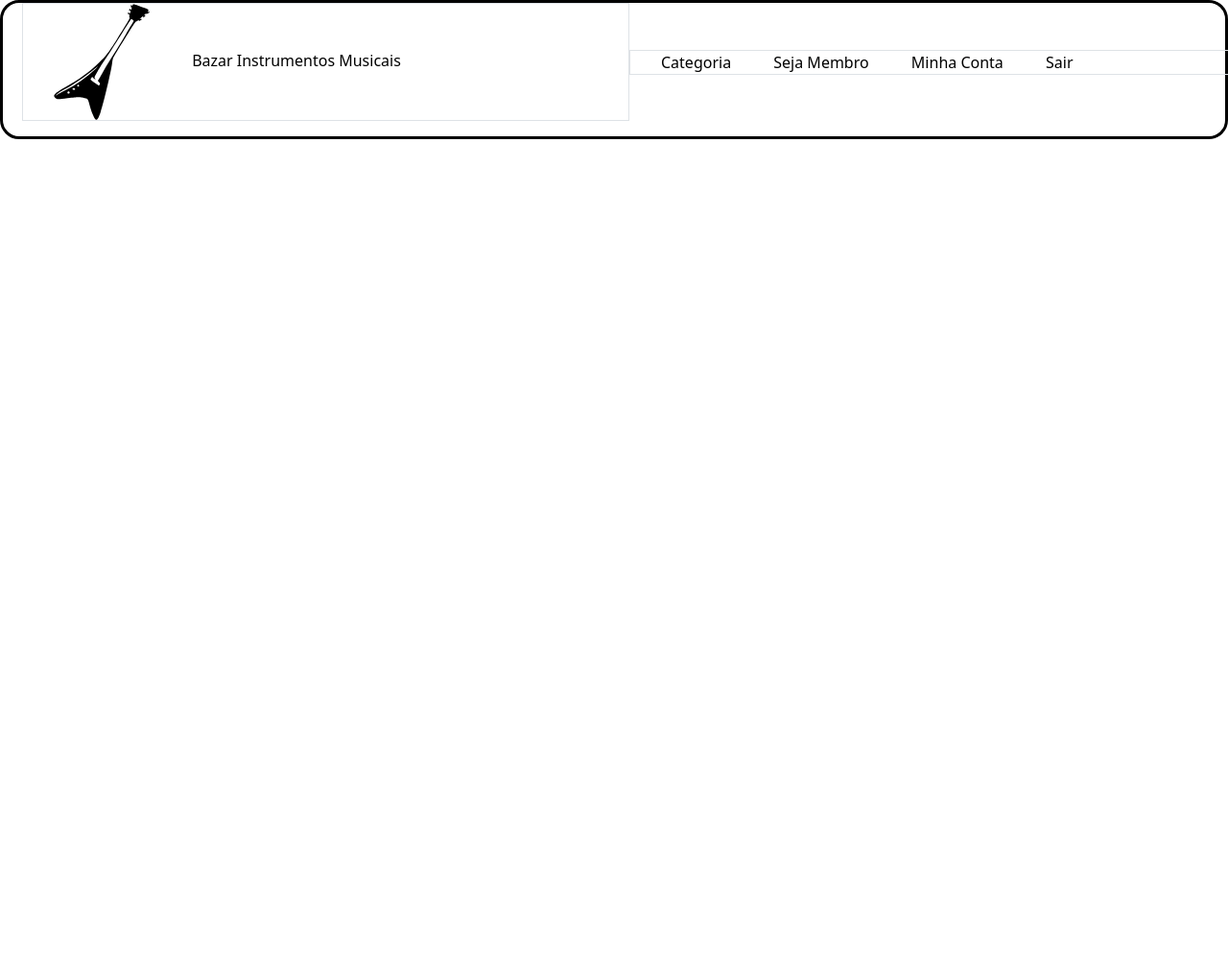
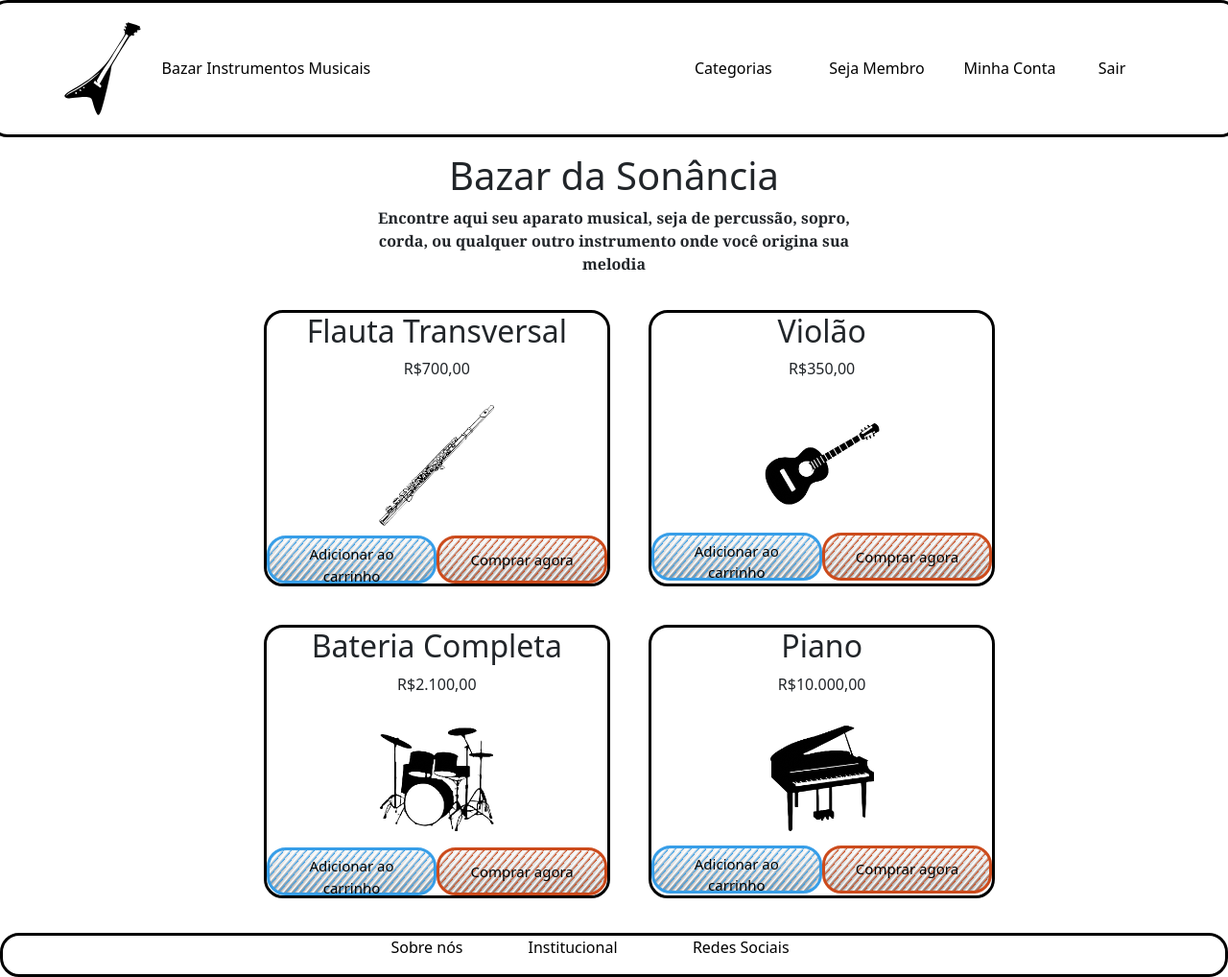
Before and after one commit to Raynnerz/Bazar-Instrumentos-Musicais, a plain HTML site: page bazar_Instrumentos_Musicais/index.html in a window 1280 px wide. Shown: the whole page at 96% size. Before the commit the page ends 800 px from the top, so only its background shows below. Drawn offline with nearby package versions, Linux system fonts and the light colour scheme.

Commit message:
Add files via upload

```diff
--- a/bazar_Instrumentos_Musicais/assets/css/estilos.css
+++ b/bazar_Instrumentos_Musicais/assets/css/estilos.css
@@ -1,5 +1,7 @@
 .menu {
     list-style: none;
+    border-radius: 20px 20px 20px 20px;
+    border: solid black;
 }
 .menu li{
     text-decoration: none;
@@ -13,7 +15,64 @@
 .menu__principal {
     float: right;
 }
-.leiaute-cabecalho {
+.titulo {
+    text-align: center;
+}
+.descricao{
+    font-weight: bold;
+    font-family: Georgia, 'Times New Roman', Times, serif;
+    text-align: center;
+}
+.vitrine{
+    list-style: none;
+}
+.vitrine li {
     border-radius: 20px 20px 20px 20px;
     border: solid black;
+    margin: 20px;
 }
+.mercadorias__info {
+    text-align: center;
+}
+.visual {
+    width: 120px;
+    margin: 10px;
+}
+.botao{
+    height: 50px;
+    border-radius: 20px 20px 20px 20px;
+    padding: 5px;
+    font-size: 15px;
+}
+.adicionar {
+    border: solid rgb(55, 158, 232);
+    background: repeating-linear-gradient(
+    130deg,
+    transparent,
+    white 3px,
+    rgba(55, 158, 232, 0.05) 4px,
+    rgb(55, 158, 232) 6px),
+    linear-gradient(to bottom, #eeeeee, #999999);
+}
+.comprar {
+    border: solid rgb(204, 75, 28);
+    background: repeating-linear-gradient(
+        130deg,
+        transparent,
+        white 3px,
+        rgb(204, 75, 28, 0.05) 4px,
+        rgb(204, 75, 28) 6px),
+        linear-gradient(to bottom, #eeeeee, #999999);
+}
+.leiaute-rodape {
+    border-radius: 20px 20px 20px 20px;
+    border: solid black;
+    text-align: center;
+}
+.rodape {
+    list-style: none;
+}
+.rodape a {
+    text-decoration: none;
+    color:black;
+}
--- a/bazar_Instrumentos_Musicais/index.html
+++ b/bazar_Instrumentos_Musicais/index.html
@@ -12,37 +12,114 @@
             crossorigin="anonymous">
     </head>
     <body>
-        <header class="leiaute-cabecalho">
-            <ul class="menu row align-items-center">
-                <section class="menu__logo col-sm-6 border">
-                    <li>
+        <header class="leiaute-cabecalho ">
+            <ul class="menu row align-items-center justify-content-center">
+                <section
+                    class="menu__logo row align-items-center justify-content-start col-lg-6">
+                    <li class="col-2">
                         <a href="index.html">
-                            <img
-                                src="./assets/images/kisspng-club-penguin-electric-guitar-bass-guitar-clip-art-electric-guitar-pictures-5aacb520f0dd85.76025218152.svg"
-                                alt="Guitarra"
-                                width="100px">
+                            <img src="./assets/images/Logo_guitarra.svg" alt="Guitarra" width="80px">
                         </a>
                     </li>
-                    <li>
+                    <li class="col-10">
                         <a href="">Bazar Instrumentos Musicais</a>
                     </li>
                 </section>
-                <section class="menu__principal col-sm-6 border">
-                    <li>
-                        <a href="">Categoria</a>
-                    </li>
-                    <li>
+                <section
+                    class="menu__principal row align-items-center justify-content-end col-lg-6">
+                    <section class="row align-items-center col-sm-6">
+                        <li class="col-6">
+                            <a href="">Categorias</a>
+                        </li >
+                        <li class="col-6">
                             <a href="">Seja Membro</a>
                         </li>
-                    <li>
+                    </section>
+                    <section class="row align-items-center col-sm-6">
+                        <li class="col-6">
                             <a href="">Minha Conta</a>
                         </li>
-                    <li>
+                        <li class="col-6">
                             <a href="">Sair</a>
                         </li>
                     </section>
+                </section>
             </ul>
         </header>
+        <main class="container">
+            <header class="row justify-content-center">
+                <h1 class="titulo col-xlg-12">Bazar da Sonância</h1>
+                <p class="descricao col-sm-6">Encontre aqui seu aparato musical, seja de
+                    percussão, sopro, corda, ou qualquer outro instrumento onde você origina sua
+                    melodia</p>
+            </header>
+            <ul class="vitrine mx-auto row justify-content-center">
+                <li class="mercadorias col-md-4">
+                    <header class="mercadorias__info">
+                        <h2>Flauta Transversal</h2>
+                        <p>R$700,00</p>
+                        <img class="visual" src="./assets/images/item_flauta.png" alt="Flauta">
+                    </header>
+                    <footer class="row align-items-center">
+                        <button class="botao adicionar col-6">Adicionar ao carrinho</button>
+                        <button class="botao comprar col-6">Comprar agora</button>
+                    </footer>
+                </li>
+                <li class="mercadorias col-md-4">
+                    <header class="mercadorias__info">
+                        <h2>Violão</h2>
+                        <p>R$350,00</p>
+                        <img class="visual" src="./assets/images/item_violao.png" alt="Violao">
+                    </header>
+                    <footer class="row align-items-center">
+                        <button class="botao adicionar col-6">Adicionar ao carrinho</button>
+                        <button class="botao comprar col-6">Comprar agora</button>
+                    </footer>
+                </li>
+                <li class="mercadorias col-md-4">
+                    <header class="mercadorias__info">
+                        <h2>Bateria Completa</h2>
+                        <p>R$2.100,00</p>
+                        <img class="visual" src="./assets/images/item_bateria.png" alt="Flauta">
+                    </header>
+                    <footer class="row align-items-center">
+                        <button class="botao adicionar col-6">Adicionar ao carrinho</button>
+                        <button class="botao comprar col-6">Comprar agora</button>
+                    </footer>
+                </li>
+                <li class="mercadorias col-md-4">
+                    <header class="mercadorias__info">
+                        <h2>Piano</h2>
+                        <p>R$10.000,00</p>
+                        <img class="visual" src="./assets/images/item_piano.png" alt="Flauta">
+                    </header>
+                    <footer class="row align-items-center">
+                        <button class="botao adicionar col-6">Adicionar ao carrinho</button>
+                        <button class="botao comprar col-6">Comprar agora</button>
+                    </footer>
+                </li>
+            </ul>
+        </main>
+        <footer class="leiaute-rodape">
+            <ul class="rodape row justify-content-center">
+                <section class="row col-6">
+                    <section class="row col-lg-6">
+                        <li class="col-8">
+                            <a href="">Sobre nós</a>
+                        </li >
+                        <li class="col-4">
+                            <a href="">Institucional</a>
+                        </li>
+                    </section>
+                    <section class="row col-lg-6">
+                        <li class="col-12">
+                            <a href="">Redes Sociais</a>
+                        </li>
+                    </section>
+                </section>
+            </ul>
+
+        </footer>
         <script
             src="https://cdn.jsdelivr.net/npm/bootstrap@5.2.1/dist/js/bootstrap.bundle.min.js"
             integrity="sha384-u1OknCvxWvY5kfmNBILK2hRnQC3Pr17a+RTT6rIHI7NnikvbZlHgTPOOmMi466C8"
```
Also changed, not shown: bazar_Instrumentos_Musicais/assets/images/Logo_guitarra.svg (added), bazar_Instrumentos_Musicais/assets/images/item_bateria.png (added), bazar_Instrumentos_Musicais/assets/images/item_flauta.png (added), bazar_Instrumentos_Musicais/assets/images/item_piano.png (added), bazar_Instrumentos_Musicais/assets/images/item_violao.png (added). Lines whose indentation alone changed are shown as unchanged.
